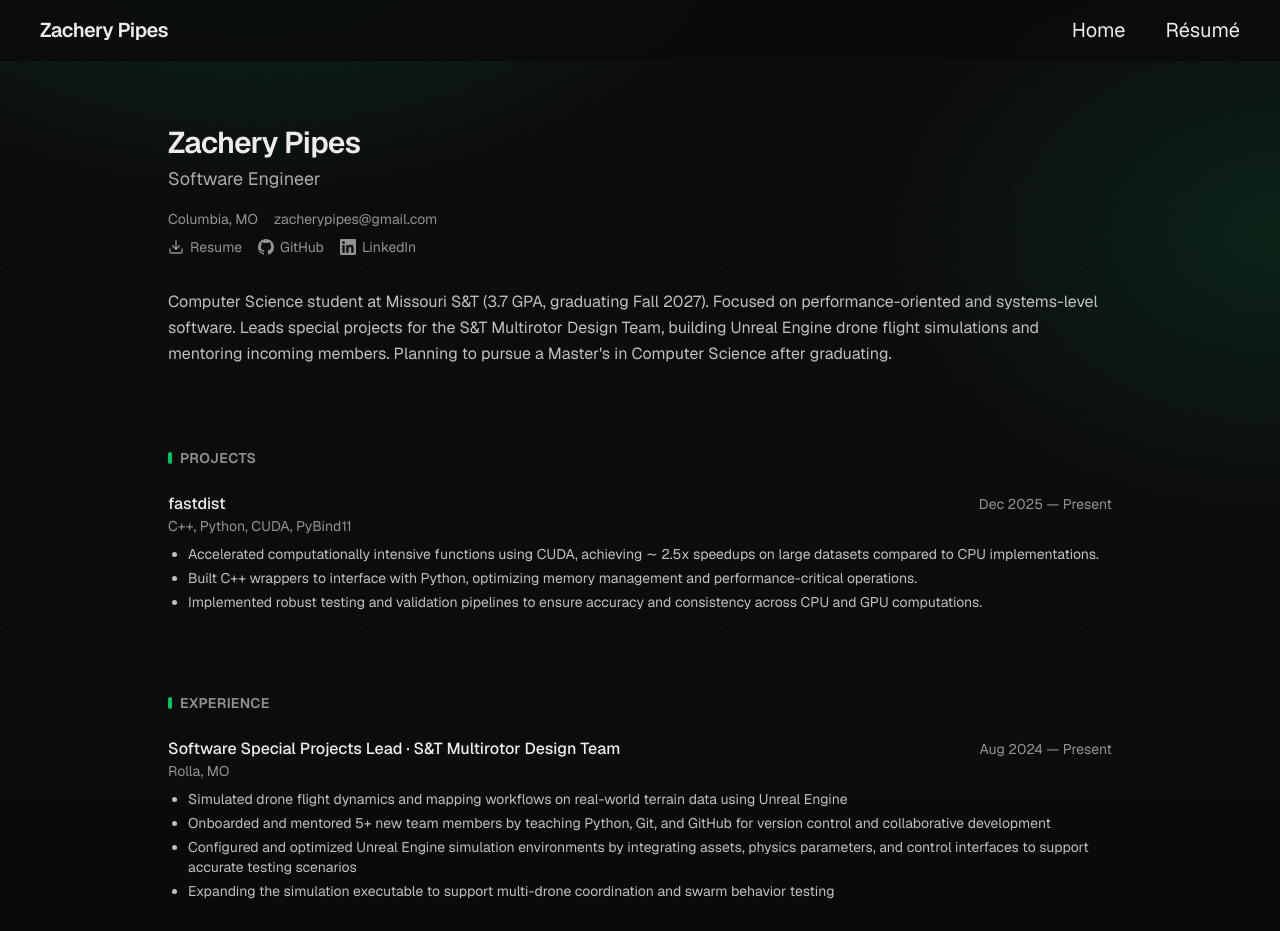
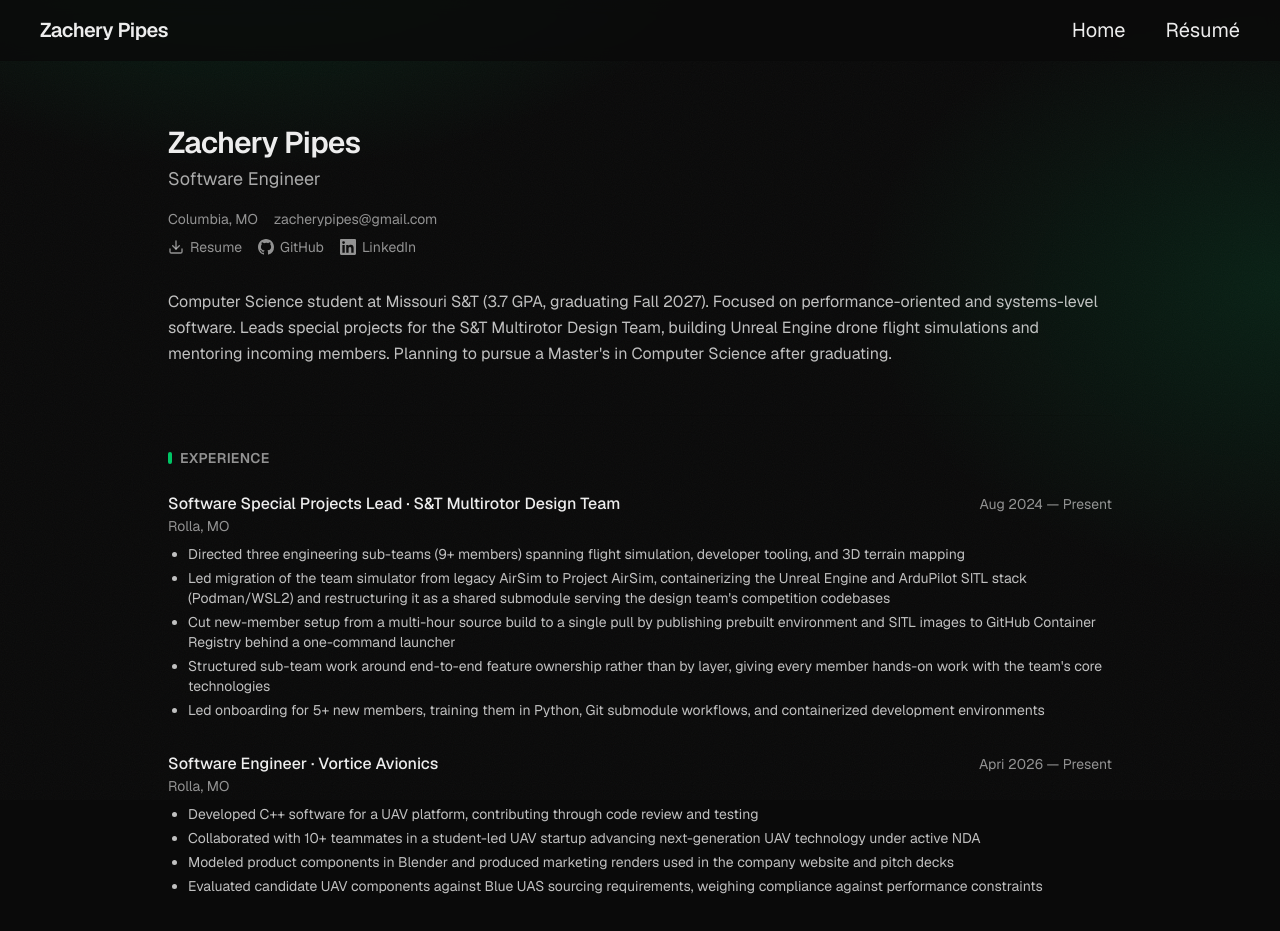
Before and after one commit to ZachPipes/portfolio, a Next.js app: page /resume in a window 1280 px wide. Shown: the top 931 px of the page. Built offline with nearby package versions, Linux system fonts and the light colour scheme.

Commit message:
Updated resume and added a link to the location on the resume page

```diff
--- a/app/resume/page.tsx
+++ b/app/resume/page.tsx
@@ -26,7 +26,14 @@ export default function ResumePage() {
           <p className="mt-1 text-lg text-foreground/70">{resume.title}</p>
 
           <div className={`mt-4 flex flex-wrap items-center gap-x-4 gap-y-2 ${metaText}`}>
-            <span>{resume.location}</span>
+            <a
+              href={`https://www.google.com/maps/search/?api=1&query=${encodeURIComponent(resume.location)}`}
+              target="_blank"
+              rel="noopener noreferrer"
+              className={textLink}
+            >
+              {resume.location}
+            </a>
             <a href={`mailto:${resume.email}`} className={textLink}>
               {resume.email}
             </a>
@@ -58,6 +65,31 @@ export default function ResumePage() {
         <p className="mt-8 max-w-5xl leading-relaxed text-foreground/80">{resume.summary}</p>
 
         <section className={sectionDivider}>
+          <SectionHeading>Experience</SectionHeading>
+
+          <div className="mt-6 space-y-8">
+            {resume.experience.map((job, i) => (
+              <div key={`${job.role}-${job.organization}-${i}`}>
+                <div className={entryRow}>
+                  <h3 className="font-medium">
+                    {job.role} · {job.organization}
+                  </h3>
+                  <span className={metaText}>
+                    {job.start} — {job.end}
+                  </span>
+                </div>
+                <p className={metaText}>{job.location}</p>
+                <ul className={bulletList}>
+                  {job.bullets.map((bullet, i) => (
+                    <li key={i}>{bullet}</li>
+                  ))}
+                </ul>
+              </div>
+            ))}
+          </div>
+        </section>
+
+        <section className={sectionDivider}>
           <SectionHeading>Projects</SectionHeading>
 
           <div className="mt-6 space-y-8">
@@ -83,31 +115,6 @@ export default function ResumePage() {
                 </p>
                 <ul className={bulletList}>
                   {project.bullets.map((bullet, i) => (
-                    <li key={i}>{bullet}</li>
-                  ))}
-                </ul>
-              </div>
-            ))}
-          </div>
-        </section>
-
-        <section className={sectionDivider}>
-          <SectionHeading>Experience</SectionHeading>
-
-          <div className="mt-6 space-y-8">
-            {resume.experience.map((job, i) => (
-              <div key={`${job.role}-${job.organization}-${i}`}>
-                <div className={entryRow}>
-                  <h3 className="font-medium">
-                    {job.role} · {job.organization}
-                  </h3>
-                  <span className={metaText}>
-                    {job.start} — {job.end}
-                  </span>
-                </div>
-                <p className={metaText}>{job.location}</p>
-                <ul className={bulletList}>
-                  {job.bullets.map((bullet, i) => (
                     <li key={i}>{bullet}</li>
                   ))}
                 </ul>
--- a/data/resume.json
+++ b/data/resume.json
@@ -9,20 +9,6 @@
   ],
   "summary": "Computer Science student at Missouri S&T (3.7 GPA, graduating Fall 2027). Focused on performance-oriented and systems-level software. Leads special projects for the S&T Multirotor Design Team, building Unreal Engine drone flight simulations and mentoring incoming members. Planning to pursue a Master's in Computer Science after graduating.",
 
-  "projects": [
-    {
-      "name": "fastdist",
-      "link": "https://github.com/ghosteau/fastdist",
-      "languages_and_frameworks": ["C++", "Python", "CUDA", "PyBind11"],
-      "start": "Dec 2025",
-      "end": "Present",
-      "bullets": [
-        "Accelerated computationally intensive functions using CUDA, achieving ∼ 2.5x speedups on large datasets compared to CPU implementations.",
-        "Built C++ wrappers to interface with Python, optimizing memory management and performance-critical operations.",
-        "Implemented robust testing and validation pipelines to ensure accuracy and consistency across CPU and GPU computations."
-      ]
-    }
-  ],
   "experience": [
     {
       "role": "Software Special Projects Lead",
@@ -31,10 +17,24 @@
       "start": "Aug 2024",
       "end": "Present",
       "bullets": [
-        "Simulated drone flight dynamics and mapping workflows on real-world terrain data using Unreal Engine",
-        "Onboarded and mentored 5+ new team members by teaching Python, Git, and GitHub for version control and collaborative development",
-        "Configured and optimized Unreal Engine simulation environments by integrating assets, physics parameters, and control interfaces to support accurate testing scenarios",
-        "Expanding the simulation executable to support multi-drone coordination and swarm behavior testing"
+        "Directed three engineering sub-teams (9+ members) spanning flight simulation, developer tooling, and 3D terrain mapping",
+        "Led migration of the team simulator from legacy AirSim to Project AirSim, containerizing the Unreal Engine and ArduPilot SITL stack (Podman/WSL2) and restructuring it as a shared submodule serving the design team's competition codebases",
+        "Cut new-member setup from a multi-hour source build to a single pull by publishing prebuilt environment and SITL images to GitHub Container Registry behind a one-command launcher",
+        "Structured sub-team work around end-to-end feature ownership rather than by layer, giving every member hands-on work with the team's core technologies",
+        "Led onboarding for 5+ new members, training them in Python, Git submodule workflows, and containerized development environments"
+      ]
+    },
+    {
+      "role": "Software Engineer",
+      "organization": "Vortice Avionics",
+      "location": "Rolla, MO",
+      "start": "Apri 2026",
+      "end": "Present",
+      "bullets": [
+        "Developed C++ software for a UAV platform, contributing through code review and testing",
+        "Collaborated with 10+ teammates in a student-led UAV startup advancing next-generation UAV technology under active NDA",
+        "Modeled product components in Blender and produced marketing renders used in the company website and pitch decks",
+        "Evaluated candidate UAV components against Blue UAS sourcing requirements, weighing compliance against performance constraints"
       ]
     },
     {
@@ -47,6 +47,21 @@
         "Processed and shipped packages to destinations across the United States",
         "Trained new employees on store procedures and best practices",
         "Provided excellent customer service through answering questions, resolving issues, and providing solutions tailored to customer needs,"
+      ]
+    }
+  ],
+  "projects": [
+    {
+      "name": "fastdist",
+      "link": "https://github.com/ghosteau/fastdist",
+      "languages_and_frameworks": ["C++", "Python", "CUDA", "PyBind11"],
+      "start": "Dec 2025",
+      "end": "Present",
+      "bullets": [
+        "Implemented 26 CUDA kernels accelerating 5 probability distributions and vector utilities, with a streaming executor that splits large inputs across 4 concurrent CUDA streams",
+        "Built the pybind11/NumPy wrapper layer between C++ and Python, releasing the GIL during computation and managing GPU memory through self-freeing buffer objects that are allocated once and reused across calls, replacing manual cleanup on six separate error paths",
+        "Achieved up to 57x speedup over SciPy with the C++ CPU backend alone, with CUDA kernels adding a further 2.5x over the CPU path on large inputs",
+        "Automated cross-platform wheel builds for Linux, macOS (x86_64/arm), and Windows across Python 3.10--3.14, with trusted-publishing releases to PyPI and a CI check that catches type-stub drift against a CUDA build"
       ]
     }
   ],
```
Also changed, not shown: 1 other file (tests, documents, lock files or other folders).
